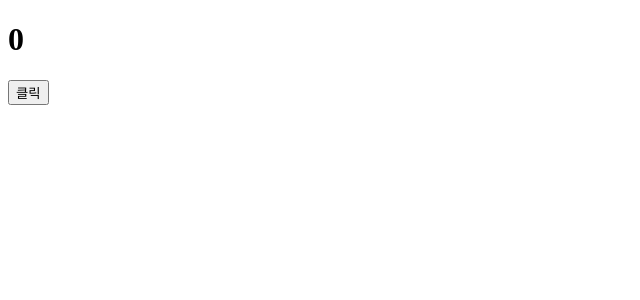
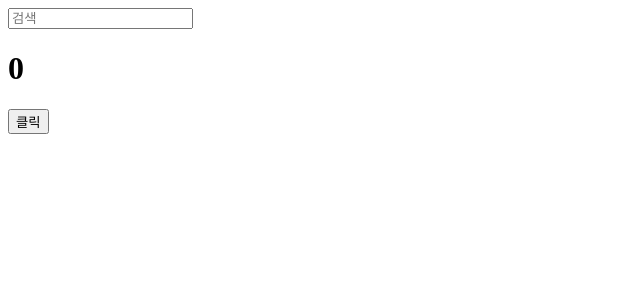
Before and after one commit to trr456-hub/reactProject, a React (Create React App) app: page / in a window 1280 px wide. Shown: the top 300 px of the page, without its empty margins (0-640 px from the left). Built offline with nearby package versions, Linux system fonts and the light colour scheme; the HTML template or start-up script is replaced by a standard one.

Commit message:
검색창활용,useEffect응용

```diff
--- a/src/App.js
+++ b/src/App.js
@@ -2,13 +2,24 @@ import { useState, useEffect } from "react";
 
 function App() {
   const [counter, setValue] = useState(0);
+  const [keyword, setKeyword] = useState("");
   const onClick = () => setValue(prev => prev + 1);
-  console.log("나는 살아있다");
+  const onChange = (event) => setKeyword(event.target.value);
   useEffect(() => {
-    console.log("API를 불러옵니다.")
+    console.log("나는 한번만 실행돼요");
   }, []);
+  useEffect(() => {
+    console.log("나는 키워드가 변화할 때 실행되요.")
+  }, [keyword]);
+  useEffect(() => {
+    console.log("나는 카운터가 변화할 때 실행되요.")
+  }, [counter]);
+  useEffect(() => {
+    console.log("키워드가 변화합니다. & 카운터가 변화합니다.")
+  }, [keyword,counter]);
   return (
     <div>
+      <input value={keyword} onChange={onChange} type="text" placeholder="검색" />
       <h1>{counter}</h1>
       <button onClick={onClick}>클릭</button>
     </div>
```
